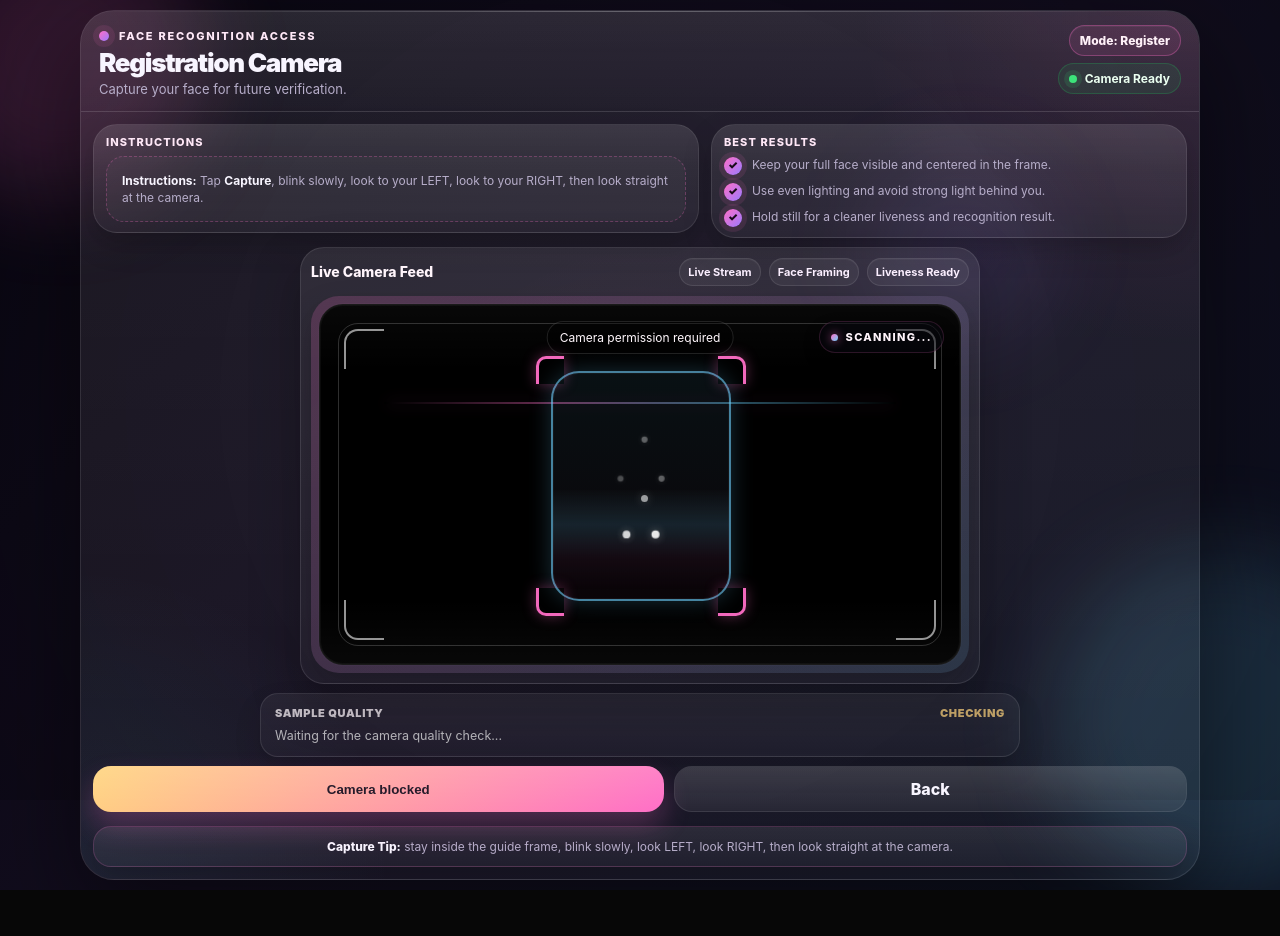
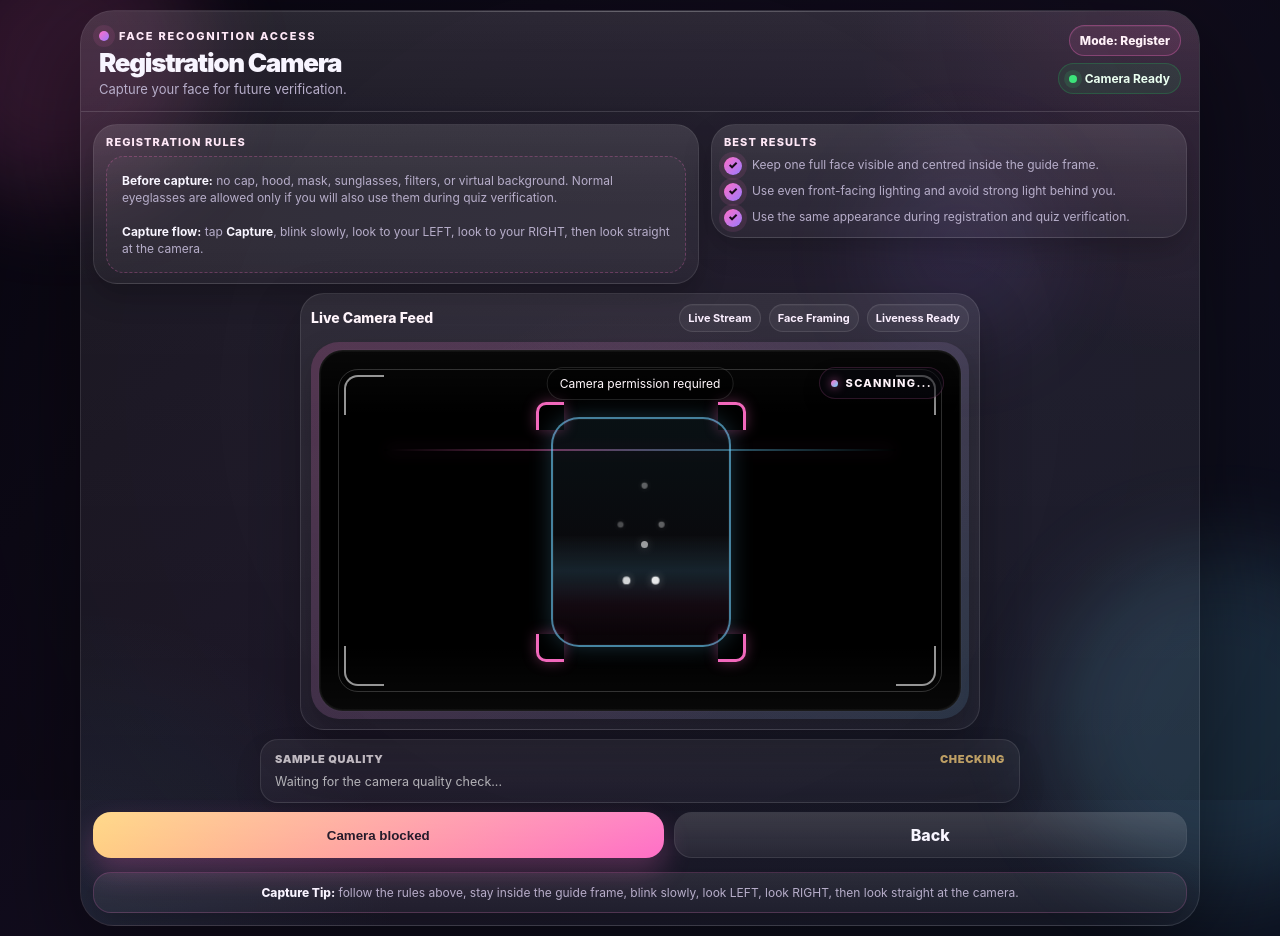
Before and after one commit to leer7358/classiface-hardened, a Flask app: page /camera?mode=register in a window 1280 px wide. Before the commit the page ends 890 px from the top, so only its background shows below. Run offline with Flask 2, Linux system fonts and the light colour scheme; parts of the project's set-up code (start-up, migrations or seed data) failed here and were passed over; some libraries are stand-ins or nearby versions.

Commit message:
Improve controlled enrolment guidance and validation

```diff
--- a/template/camera.html
+++ b/template/camera.html
@@ -1444,18 +1444,19 @@
 
       <div class="hero-grid">
         <div class="panel">
-          <p class="panel-title">Instructions</p>
+          <p class="panel-title">Registration Rules</p>
           <div class="tips" id="tipsBox">
-            <b>Instructions:</b> Tap <b>Capture</b>, blink slowly, look to your LEFT, look to your RIGHT, then look straight at the camera.
+            <b>Before capture:</b> no cap, hood, mask, sunglasses, filters, or virtual background. Normal eyeglasses are allowed only if you will also use them during quiz verification.<br><br>
+            <b>Capture flow:</b> tap <b>Capture</b>, blink slowly, look to your LEFT, look to your RIGHT, then look straight at the camera.
           </div>
         </div>
 
         <div class="panel">
           <p class="panel-title">Best results</p>
           <ul class="check-list">
-            <li><i>✓</i><span>Keep your full face visible and centered in the frame.</span></li>
-            <li><i>✓</i><span>Use even lighting and avoid strong light behind you.</span></li>
-            <li><i>✓</i><span>Hold still for a cleaner liveness and recognition result.</span></li>
+            <li><i>✓</i><span>Keep one full face visible and centred inside the guide frame.</span></li>
+            <li><i>✓</i><span>Use even front-facing lighting and avoid strong light behind you.</span></li>
+            <li><i>✓</i><span>Use the same appearance during registration and quiz verification.</span></li>
           </ul>
         </div>
       </div>
@@ -1558,7 +1559,7 @@
         </div>
 
         <div class="capture-hint">
-          <b>Capture Tip:</b> stay inside the guide frame, blink slowly, look LEFT, look RIGHT, then look straight at the camera.
+          <b>Capture Tip:</b> follow the rules above, stay inside the guide frame, blink slowly, look LEFT, look RIGHT, then look straight at the camera.
         </div>
       </div>
 
@@ -1683,7 +1684,7 @@
       back.href = "{{ url_for('quiz_verify') }}";
     }
 
-    tipsBox.innerHTML = "<b>Instructions:</b> Tap <b>Capture</b>, blink slowly, look to your LEFT, look to your RIGHT, then look straight at the camera.";
+    tipsBox.innerHTML = "<b>Quiz verification rules:</b> use the same appearance as registration. Remove cap, hood, mask, sunglasses, filters, or virtual background. Normal eyeglasses are allowed only if used during registration.<br><br><b>Verification flow:</b> tap <b>Capture</b>, blink slowly, look to your LEFT, look to your RIGHT, then look straight at the camera.";
   } else {
     title.textContent = "Registration Camera";
     subtitle.textContent = "Capture your face for future verification.";
@@ -1691,7 +1692,7 @@
 
     form.action = "{{ url_for('capture') }}";
     back.href = "{{ url_for('register') }}";
-    tipsBox.innerHTML = "<b>Instructions:</b> Tap <b>Capture</b>, blink slowly, look to your LEFT, look to your RIGHT, then look straight at the camera.";
+    tipsBox.innerHTML = "<b>Before capture:</b> no cap, hood, mask, sunglasses, filters, or virtual background. Normal eyeglasses are allowed only if you will also use them during quiz verification.<br><br><b>Capture flow:</b> tap <b>Capture</b>, blink slowly, look to your LEFT, look to your RIGHT, then look straight at the camera.";
   }
 
   if (reverifyFlag) {
```
